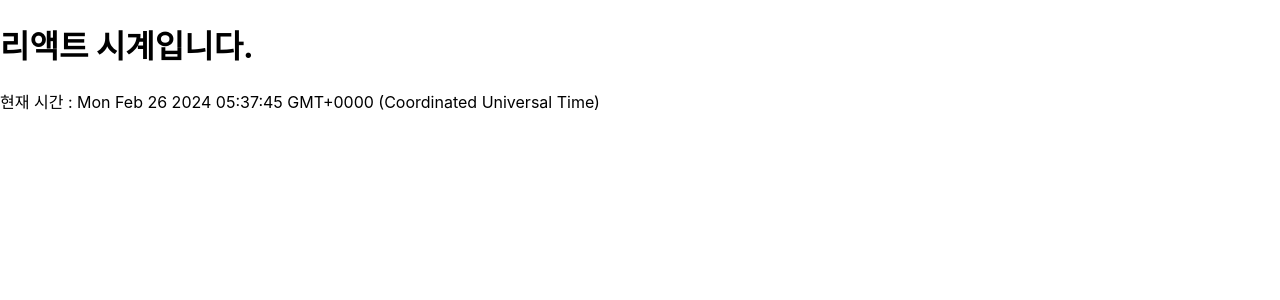
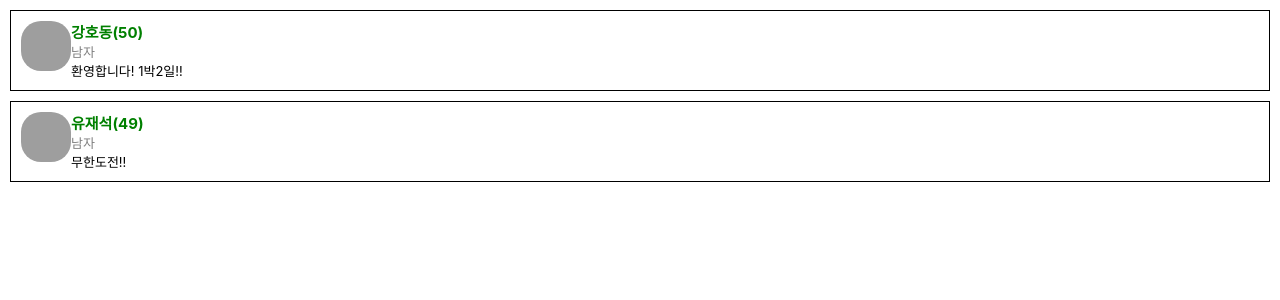
Before and after one commit to kimj0131/react-study, a React (Create React App) app: page / in a window 1280 px wide. Shown: the top 300 px of the page. Built offline with nearby package versions, Linux system fonts and the light colour scheme; grey boxes are pictures that could not be loaded.

Commit message:
Study React - Chap03 > Props를 활용하는 방법

```diff
--- /dev/null
+++ b/src/chap03/Profile.jsx
@@ -0,0 +1,55 @@
+// 자바스크립트 영역이기 떄문에 font-size가 아니라 fontSize로 사용해야 한다 (카멜케이스로 사용해야 한다)
+const styles = {
+	profileWrapper: {
+		display: "flex",
+		flexDirection: "row",
+		margin: 10,
+		padding: 10,
+		border: "solid 1px black",
+	},
+	image: {
+		width: 50,
+		height: 50,
+		borderRadius: 20,
+	},
+	introContainer: {
+		display: "flex",
+		flexDirection: "column",
+	},
+	nameText: {
+		color: "green",
+		fontSize: 15,
+		fontWeight: "bold",
+	},
+	genderText: {
+		color: "gray",
+		fontSize: 13,
+	},
+	commentText: {
+		color: "black",
+		fontSize: 13,
+	},
+};
+
+function Profile(props) {
+	return (
+		<div style={styles.profileWrapper}>
+			<div>
+				<img
+					src="https://img1.daumcdn.net/thumb/R1280x0.fjpg/?fname=http://t1.daumcdn.net/brunch/service/user/cnoC/image/L5UV5eFyTS1Ar4MTDDOd_Ynrzt4"
+					alt=""
+					style={styles.image}
+				/>
+			</div>
+			<div style={styles.introContainer}>
+				<span style={styles.nameText}>
+					{props.name}({props.age})
+				</span>
+				<span style={styles.genderText}>{props.gender}</span>
+				<span style={styles.commentText}>{props.comment}</span>
+			</div>
+		</div>
+	);
+}
+
+export default Profile;
--- /dev/null
+++ b/src/chap03/ProfileList.jsx
@@ -0,0 +1,35 @@
+import React from "react";
+import Profile from "./Profile";
+
+// 데이터를 받아왔다고 가정
+const profiles = [
+	{
+		name: "강호동",
+		age: 50,
+		gender: "남자",
+		comment: "환영합니다! 1박2일!!",
+	},
+	{
+		name: "유재석",
+		age: 49,
+		gender: "남자",
+		comment: "무한도전!!",
+	},
+];
+
+// 받아온 데이터를 활용하여 반복문으로 컴포넌트 구성해보기
+function ProfileList(props) {
+	return (
+		<div>
+			{profiles.map((profile) => {
+				return (
+					<Profile name={profile.name} age={profile.age} gender={profile.gender} comment={profile.comment} />
+				);
+			})}
+		</div>
+	);
+}
+
+ProfileList.propTypes = {};
+
+export default ProfileList;
--- a/src/index.js
+++ b/src/index.js
@@ -5,17 +5,24 @@ import "./index.css";
 import reportWebVitals from "./reportWebVitals";
 // import MyButton from "./chap01/MyButton";
 // import DrinkList from "./chap01/DrinkList";
-import Clock from "./chap02/Clock";
+// import Clock from "./chap02/Clock";
+import ProfileList from "./chap03/ProfileList";
 
 const root = ReactDOM.createRoot(document.getElementById("root"));
 
-setInterval(() => {
-	root.render(
-		<React.StrictMode>
-			<Clock />
-		</React.StrictMode>
-	);
-}, 1000);
+// setInterval(() => {
+// 	root.render(
+// 		<React.StrictMode>
+// 			<Clock />
+// 		</React.StrictMode>
+// 	);
+// }, 1000);
+
+root.render(
+	<React.StrictMode>
+		<ProfileList />
+	</React.StrictMode>
+);
 
 // If you want to start measuring performance in your app, pass a function
 // to log results (for example: reportWebVitals(console.log))
```
